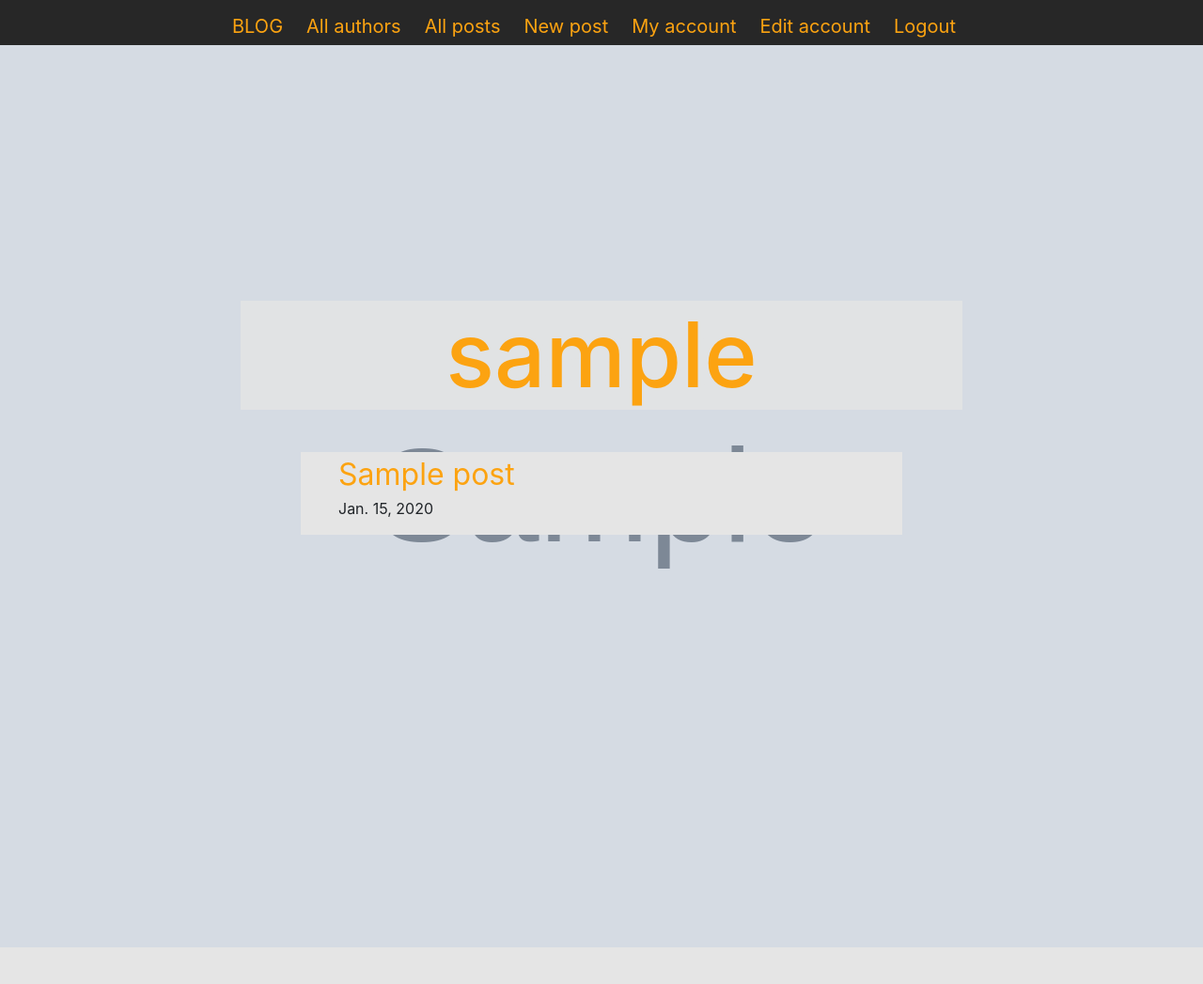
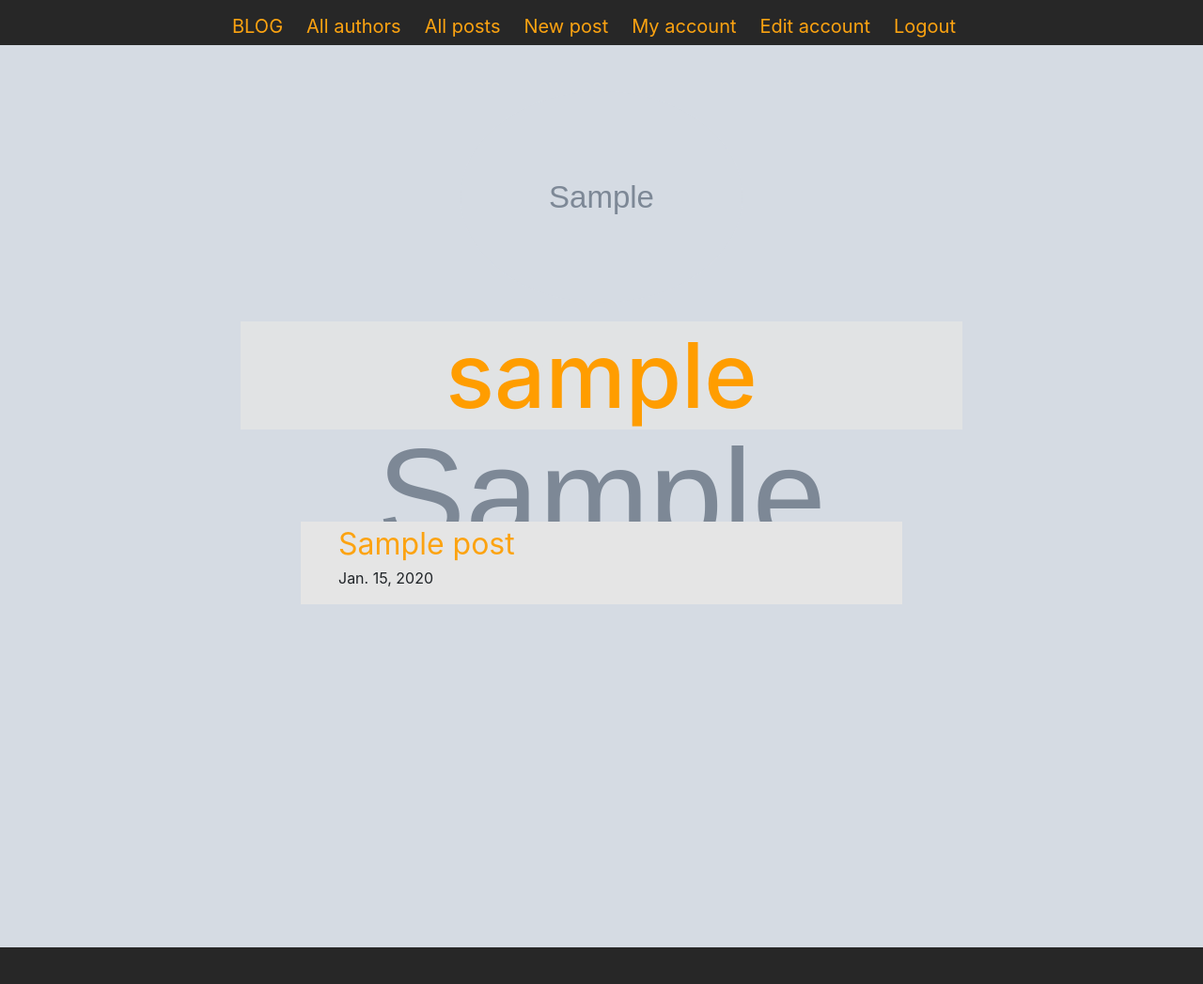
Before and after one commit to Chudopal/django_orange_blog, a Django app: page /feed/posts/1 in a window 1280 px wide. Shown: the top 1047 px of the page at 94% size. Run offline with Django 3.2, Linux system fonts and the light colour scheme; a user stored in the database is signed in; tables that the repository leaves empty hold one stand-in row (values such as "Sample post"); grey boxes marked "Sample" are stand-in pictures; some libraries are stand-ins or nearby versions.

Commit message:
added avatar

```diff
--- a/feed/templates/feed/my_account.html
+++ b/feed/templates/feed/my_account.html
@@ -2,9 +2,21 @@
 
 {% block content %}
 
-<h1 class='title' > {{ profile.user.get_username }} </h1>
+
+<h1 class='title' >
+    {{ profile.user.get_username }}
+    <img src="{{ profile.avatar.url }}" class="rounded-circle mx-auto d-block avatar"/>
+</h1>
 <h1 class='title-back'> back </h1>
-<p> {{profile.bio}} </p>
+
+<div class="proporties">
+
+    <a>overwiew</a>
+    <a>posts</a>
+    <a>followers</a>
+
+</div>
+
 
 <img src="{{ profile.picture.url }}" class="image"/>
 
--- a/static/feed/css/styles.css
+++ b/static/feed/css/styles.css
@@ -6,7 +6,7 @@
 }
 
 body {
-  background: rgb(229, 229, 229);
+  background: rgb(39, 39, 39);
 }
 
 a {
@@ -21,9 +21,9 @@ a:active {
 
 .title{
   font-size: 600%;
-  color: rgb(252, 163, 17);
+  color: rgb(255, 157, 0);
   position: fixed;
-  top: 30%;
+  top: 32%;
   right: 20%;
   text-align: center;
   width: 60%;
@@ -36,7 +36,7 @@ a:active {
   background-color: rgb(229, 229, 229);
   color: rgb(229, 229, 229);
   position: fixed;
-  top: 30%;
+  top: 32%;
   right: 20%;
   text-align: center;
   width: 60%;
@@ -54,7 +54,7 @@ a:active {
 .account-posts{
   background-color: rgb(229, 229, 229);
   position: fixed;
-  top: 45%;
+  top: 52%;
   right: 25%;
   width: 50%;
   z-index:2;
@@ -68,3 +68,9 @@ a:active {
   position: relative;
   top: 100%;
 }
+
+.avatar{
+  width: 300px;
+  position: relative;
+  top: -360px;
+}
```
Also changed, not shown: blog/files/media/avatars/J7PZEAdU8Jw.jpg (added), blog/files/media/unnamed.jpg (added).
